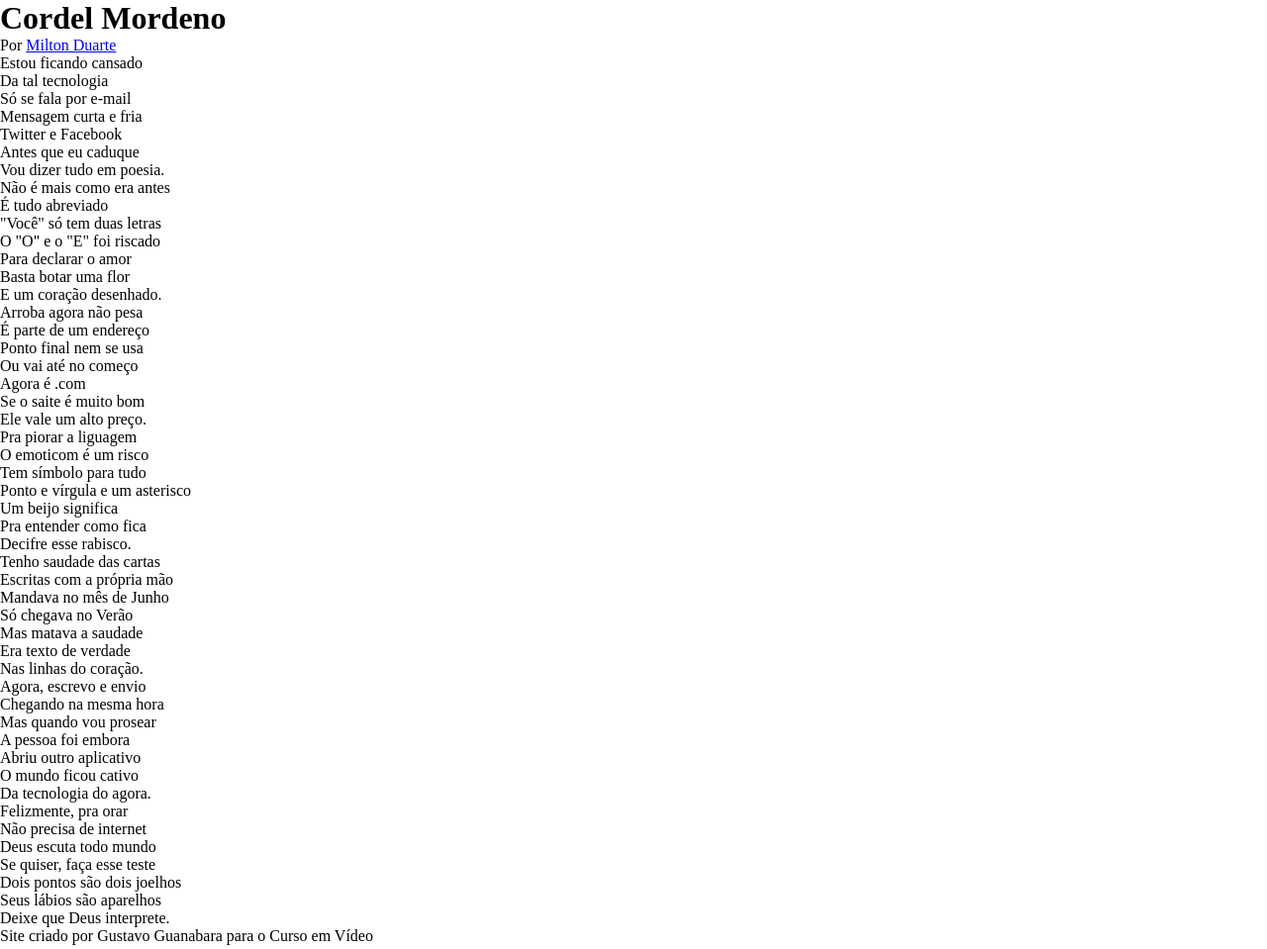
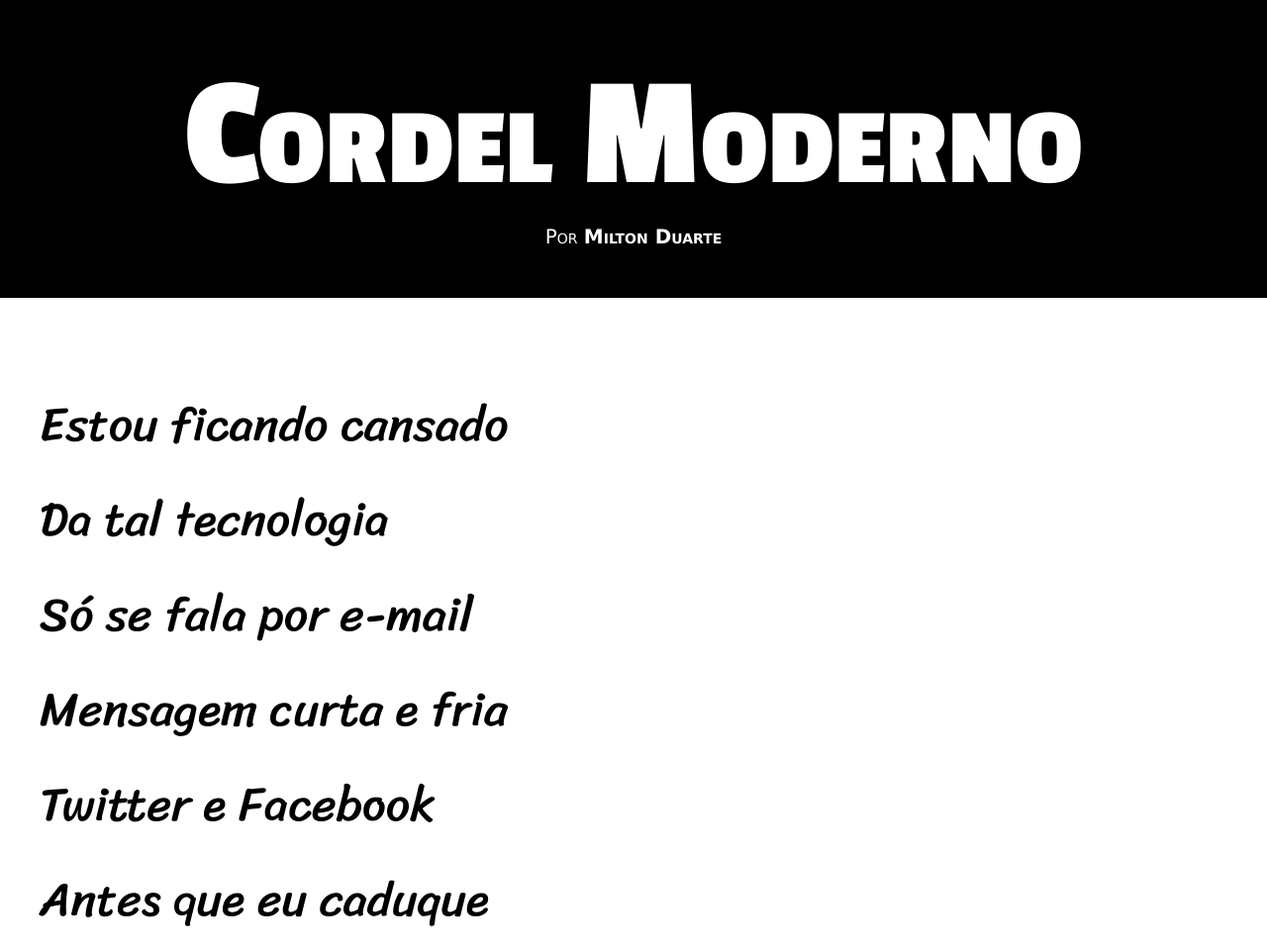
Before and after one commit to IvanFrancoLima/HTML-CSS, a plain HTML site: page desafios/desafio012/index.html in a window 1280 px wide. Shown: the top 959 px of the page at 99% size. Drawn offline with Linux system fonts and the light colour scheme.

Commit message:
cordel finalizado

```diff
--- a/desafios/desafio012/estilo/style.css
+++ b/desafios/desafio012/estilo/style.css
@@ -11,3 +11,80 @@
     margin: 0px;
     padding: 0px;
 }
+
+html,body{
+    background-color: darkgray;
+    min-height: 100vh;
+}
+
+header{
+    background-color: black;
+    text-align: center;
+    color: white;
+}
+
+header h1{
+    font-family: var(--fontettitulo);
+    font-size: 20vh;
+    padding-top: 50px;
+    font-variant: small-caps;
+}
+
+header p{
+    padding-bottom: 50px;
+    font-family: Verdana, Geneva, Tahoma, sans-serif;
+    font-variant: small-caps;
+    font-weight: lighter;
+    font-size: 2.5vh;
+}
+
+header a,footer a{
+    color: white;
+    text-decoration: none;
+    font-weight: bold;
+}
+
+header a:hover,footer a:hover{
+    text-decoration: underline;
+}
+
+section{
+    padding-top: 10vh;
+    padding-bottom: 10vh;
+    line-height: 6em;
+}
+
+section p{
+    padding-left: 5vh;
+    font-family: var(--fontetexto);
+    font-size: 3em;
+}
+
+section.normal{
+    background-color: white;
+    color: black;
+}
+
+section.imagem p{
+    background-color: rgba(0, 0, 0, 0.267);
+    width: 600px;
+    color: white;
+}
+
+section#joaninha{
+    background: url(../imagens/background001.jpg) center right no-repeat fixed;
+    background-size: cover;
+}
+
+section#livro{
+    background: url(../imagens/background002.jpg) center right no-repeat fixed;
+    background-size: cover;
+}
+
+footer{
+    color: white;
+    text-align: center;
+    padding: 10px;
+    background-color: black;
+    font-size: 1.em;
+}
--- a/desafios/desafio012/index.html
+++ b/desafios/desafio012/index.html
@@ -9,11 +9,11 @@
 </head>
 <body>
     <header>
-        <h1>Cordel Mordeno</h1>
+        <h1>Cordel Moderno</h1>
         <p>Por <a href="https://www.recantodasletras.com.br/poesias/3186743" target="_blank" rel="external" hreflang="pt-br">Milton Duarte</a></p>
     </header>
 
-    <section>
+    <section class="normal">
         <p>
             Estou ficando cansado <br>
             Da tal tecnologia <br>
@@ -27,7 +27,7 @@
 
 
 
-    <section id="imagem">
+    <section class="imagem" id="joaninha">
         <p>
             Não é mais como era antes <br>
             É tudo abreviado <br>
@@ -41,7 +41,7 @@
 
 
 
-    <section>
+    <section class="normal">
         <p>
             Arroba agora não pesa <br>
             É parte de um endereço <br>
@@ -62,7 +62,7 @@
 
 
 
-    <section id="imagem2">
+    <section class="imagem" id="livro">
         <p>
             Tenho saudade das cartas <br>
             Escritas com a própria mão <br>
@@ -76,7 +76,7 @@
 
 
 
-    <section>
+    <section class="normal">
         <p>
             Agora, escrevo e envio <br>
             Chegando na mesma hora <br>
@@ -98,6 +98,6 @@
         </p>
     </section>
 
-    <footer>Site criado por Gustavo Guanabara para o Curso em Vídeo</footer>
+    <footer>Site criado por <a href="#">Gustavo Guanabara</a> para o <a href="#">Curso em Vídeo</a></footer>
 </body>
 </html>
```
